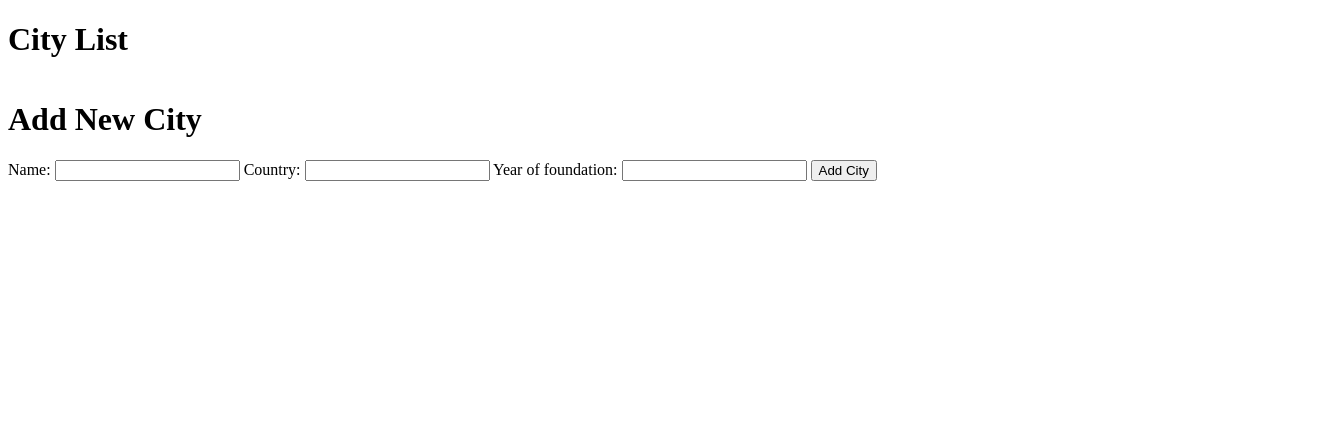
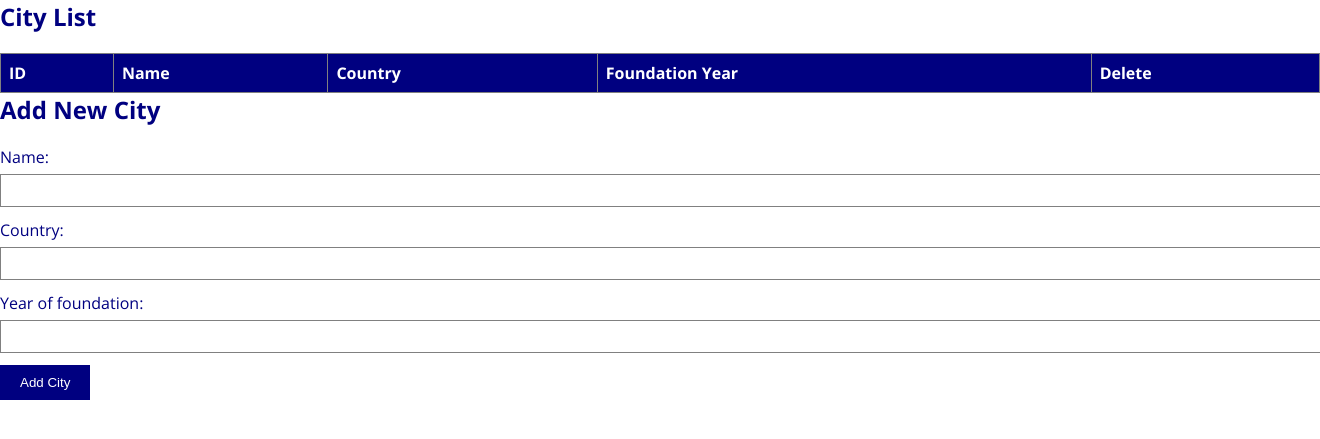
Before and after one commit to anastvud/LAB, a Flask app: page /api/v1/city in a window 1320 px wide; the page is wider, and only the part inside the window is pictured. Shown: the top 439 px of that part. Run offline with Flask 3, Linux system fonts and the light colour scheme; lists and menus that the app fills with data are empty; parts of the project's set-up code (start-up, migrations or seed data) failed here and were passed over.

Commit message:
final version

```diff
--- a/blueprints/city.py
+++ b/blueprints/city.py
@@ -17,10 +17,10 @@ def start():
     return render_template("start.html")
 
 
-@city_blueprint.route("/query", methods=["POST", "GET"])
+@city_blueprint.route("/query", methods=["GET"])
 def query():
     result = session.execute(
-        "SELECT c.name as city, c.foundation_year, c.country, h.name as hotel, h.rating, h.price FROM city as c JOIN hotel as h ON h.city_id = c.idcity ORDER BY c.idcity;"
+        "SELECT c.idcity, c.name as city, c.foundation_year, c.country, GROUP_CONCAT(h.name ORDER BY h.name) as hotels, MAX(h.rating) as max_rating, MIN(h.price) as min_price FROM city as c JOIN hotel as h ON h.city_id = c.idcity GROUP BY c.idcity, c.name, c.foundation_year, c.country ORDER BY c.idcity;"
     )
     return render_template("query.html", result=result)
 
--- /dev/null
+++ b/static/city.css
@@ -0,0 +1,83 @@
+/* Reset some default styles */
+body, h2, h2, table, th, td, form, input, button {
+  margin: 0;
+  padding: 0;
+  border: 0;
+}
+
+body {
+  font-family: 'Open Sans', sans-serif; /* Use Open Sans from Google Fonts */
+  background-color: white;
+  color: black;
+}
+
+h2 {
+  color: navy;
+}
+
+table {
+  width: 100%;
+  border-collapse: collapse;
+  margin-top: 20px;
+}
+
+th, td {
+  border: 1px solid gray;
+  padding: 8px;
+  text-align: left;
+}
+
+th {
+  background-color: navy;
+  color: white;
+}
+
+a {
+  color: navy;
+  text-decoration: none;
+}
+
+a:hover {
+  text-decoration: underline;
+}
+
+.standalone-button {
+  background-color: black;
+  color: white;
+  border: none;
+  padding: 8px 16px;
+  cursor: pointer;
+}
+
+.standalone-button:hover {
+  background-color: gray;
+}
+
+.inputform {
+  margin-top: 20px;
+}
+
+label {
+  display: block;
+  margin-bottom: 6px;
+  color: navy;
+}
+
+input {
+  width: 100%;
+  padding: 8px;
+  margin-bottom: 12px;
+  border: 1px solid gray;
+}
+
+button {
+  background-color: navy;
+  color: white;
+  border: none;
+  padding: 10px 20px;
+  cursor: pointer;
+}
+
+button:hover {
+  background-color: black;
+}
--- a/templates/city.html
+++ b/templates/city.html
@@ -4,25 +4,26 @@
     <meta charset="UTF-8" />
     <meta name="viewport" content="width=device-width, initial-scale=1.0" />
     <title>City List</title>
-{#    <link#}
-{#      rel="stylesheet"#}
-{#      type="text/css"#}
-{#      href="{{ url_for('static', filename='customerlist.css') }}"#}
-{#    />#}
+    <link rel="stylesheet" href="https://fonts.googleapis.com/css2?family=Open+Sans:wght@400;700&display=swap">
+
+    <link
+      rel="stylesheet"
+      type="text/css"
+      href="{{ url_for('static', filename='city.css') }}"
+    />
   </head>
   <body>
-    <h1>City List</h1>
+    <h2>City List</h2>
     <table>
-{#      <thead>#}
-{#        <tr>#}
-{#          <th>ID ▾</th>#}
-{#          <th>Full Name ▾</th>#}
-{#          <th>Email ▾</th>#}
-{#          <th>Address ▾</th>#}
-{#          <th>Phone Number ▾</th>#}
-{#          <th>Delete</th>#}
-{#        </tr>#}
-{#      </thead>#}
+      <thead>
+        <tr>
+          <th>ID</th>
+          <th>Name</th>
+          <th>Country</th>
+          <th>Foundation Year</th>
+          <th>Delete</th>
+        </tr>
+      </thead>
       <tbody>
         {% for city in cities %}
         <tr>
@@ -53,7 +54,7 @@
       </tbody>
     </table>
 
-    <h1>Add New City</h1>
+    <h2>Add New City</h2>
     <form action="" method="post" class="inputform">
       <label for="name">Name:</label>
       <input
@@ -81,8 +82,5 @@
 
       <button type="submit">Add City</button>
     </form>
-{#    <script src="https://ajax.googleapis.com/ajax/libs/jquery/3.5.1/jquery.min.js"></script>#}
-{#    <script src="static/script.js"></script>#}
-{#    <script src="{{ url_for('static', filename='script_sorting.js') }}"></script>#}
   </body>
 </html>
```
Also changed, not shown: static/city_id.css (added, +74 -0 lines), static/query.css (added, +62 -0 lines), static/start.css (added, +37 -0 lines), templates/city_id.html (+14 -28 lines), templates/query.html (+19 -11 lines), templates/start.html (+12 -22 lines).
